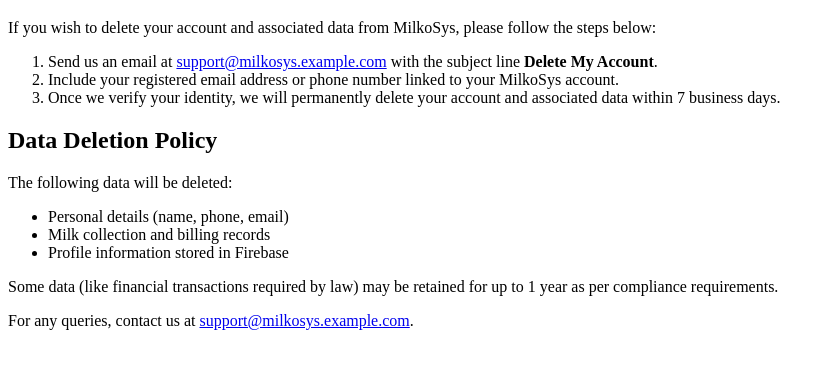
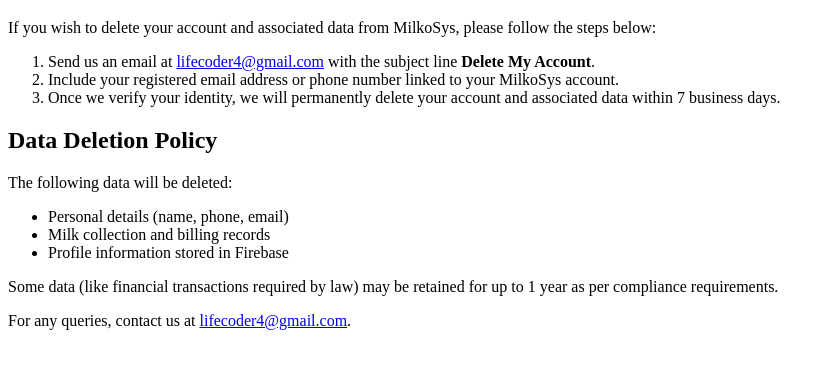
Before and after one commit to sidhu692004/delete-account-milkosys, a plain HTML site: page index.html in a window 1280 px wide. Shown: the part 61-430 px from the top of the page, without its empty margins (0-835 px from the left). Drawn offline with Linux system fonts and the light colour scheme.

Commit message:
index.html

```diff
--- a/index.html
+++ b/index.html
@@ -9,7 +9,7 @@
   <h1>Delete Your MilkoSys Account</h1>
   <p>If you wish to delete your account and associated data from MilkoSys, please follow the steps below:</p>
   <ol>
-    <li>Send us an email at <a href="mailto:support@milkosys.example.com">support@milkosys.example.com</a> with the subject line <strong>Delete My Account</strong>.</li>
+    <li>Send us an email at <a href="lifecoder4@gmail.com">lifecoder4@gmail.com</a> with the subject line <strong>Delete My Account</strong>.</li>
     <li>Include your registered email address or phone number linked to your MilkoSys account.</li>
     <li>Once we verify your identity, we will permanently delete your account and associated data within 7 business days.</li>
   </ol>
@@ -21,6 +21,6 @@
     <li>Profile information stored in Firebase</li>
   </ul>
   <p>Some data (like financial transactions required by law) may be retained for up to 1 year as per compliance requirements.</p>
-  <p>For any queries, contact us at <a href="mailto:support@milkosys.example.com">support@milkosys.example.com</a>.</p>
+  <p>For any queries, contact us at <a href="mailto:lifecoder4@gmail.com">lifecoder4@gmail.com</a>.</p>
 </body>
 </html>
```
